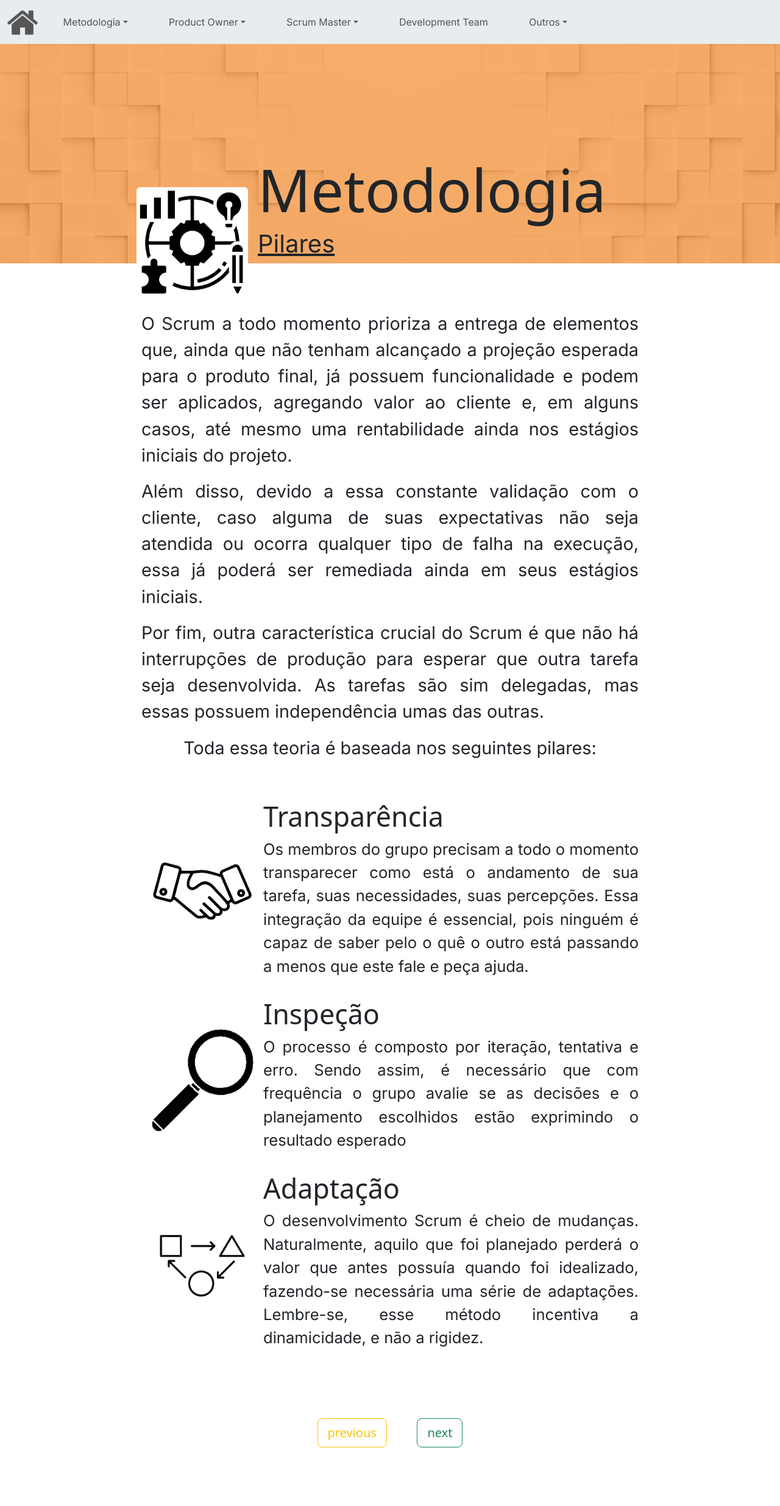
After one commit to MarkVN2/Plataforma-Scrum, a Flask app: page /metodologia/pilares in a window 1280 px wide. The commit adds this page. Shown: the whole page at 61% size. Run offline with Flask 2, Linux system fonts and the light colour scheme.

Commit message:
Added "metodologia/pilares" page

```diff
--- a/plataforma_scrum/app.py
+++ b/plataforma_scrum/app.py
@@ -11,6 +11,9 @@ def index():
 def metVis():
     return render_template('met_vis.html')
 
+@app.route("/metodologia/pilares")
+def metPil():
+    return render_template('met_pil.html')
 # Tests
 @app.route("/pag") #ONLY FOR TESTING REMOVE LATER
 def pag():
--- a/plataforma_scrum/static/css/content.css
+++ b/plataforma_scrum/static/css/content.css
@@ -1,36 +1,72 @@
 /* CSS for every content page.  */
-.met-vis-main{
+.met-vis-main,
+.met-pil-main {
   display: flex;
   flex-flow: column wrap;
   align-items: center;
   justify-content: flex-start;
 }
-.met-vis-textbox{
+
+.met-vis-textbox,
+.met-pil-textbox {
   margin-top: 8%;
   width: 85%;
   text-align: justify;
 }
-.met-vis-para{
+.met-vis-para,
+.met-pil-para {
   font-size: 1.8rem;
 }
-.met-vis-listbox{
-  width: 70%;
-  margin-top: 5%;
-  box-shadow: -0.8vmin 0px 0px rgba(248, 134, 30, 0.65);
-}
-.met-vis-list{
-  display: flex;
-  flex-flow: column;
-  gap: 6vh;
-}
-.met-vis-list-item{
-  font-size: 1.8rem;
-  font-weight: 700;
-}
-.placeholder-buttons{
+
+.placeholder-buttons {
   display: flex;
   justify-content: center;
   width: 86%;
   gap: 6%;
   margin: 10% 0 10% 0;
 }
+/* metodologia/visao */
+.met-vis-listbox {
+  width: 70%;
+  margin-top: 5%;
+  box-shadow: -0.8vmin 0px 0px rgba(248, 134, 30, 0.65);
+}
+.met-vis-list {
+  display: flex;
+  flex-flow: column;
+  gap: 6vh;
+}
+.met-vis-list-item {
+  font-size: 1.8rem;
+  font-weight: 700;
+}
+
+/* metodologia/pilares */
+.met-pil-three-sections {
+  width: 85%;
+  margin-top: 5%;
+  display: flex;
+  flex-flow: column wrap;
+  gap: 2vh;
+}
+.met-pil-section {
+  display: flex;
+  flex-flow: row nowrap;
+  justify-content: flex-start;
+  align-items: center;
+}
+.met-pil-img {
+  aspect-ratio: 1/1;
+  width: 200px;
+  flex-grow: 0;
+}
+.met-pil-sect-textbox {
+  flex-grow: 1;
+}
+.met-pil-sect-title {
+  font-size: 2.8rem;
+}
+.met-pil-sect-text {
+  font-size: 1.6rem;
+  text-align: justify;
+}
--- /dev/null
+++ b/plataforma_scrum/templates/met_pil.html
@@ -0,0 +1,88 @@
+<!-- prettier-ignore -->
+{% extends 'NHTemplate.html' %}
+{% block title %}Pilares - Metodologia | Plataforma Scrum{% endblock %}
+{% block color %}style="background-color: rgba(248, 134, 30, 0.65);"{% endblock %}
+{% block iconName %}method{% endblock%}
+{% block contentTitle %}Metodologia{% endblock %}
+{% block subtitle %}Pilares{%endblock %}
+{% block content %}
+
+<div class="h-75 w-75 met-pil-main">
+  <div class="met-pil-textbox">
+    <p class="met-pil-para">
+      O Scrum a todo momento prioriza a entrega de elementos que, ainda que não
+      tenham alcançado a projeção esperada para o produto final, já possuem
+      funcionalidade e podem ser aplicados, agregando valor ao cliente e, em
+      alguns casos, até mesmo uma rentabilidade ainda nos estágios iniciais do
+      projeto.
+    </p>
+
+    <p class="met-pil-para">
+      Além disso, devido a essa constante validação com o cliente, caso alguma
+      de suas expectativas não seja atendida ou ocorra qualquer tipo de falha na
+      execução, essa já poderá ser remediada ainda em seus estágios iniciais.
+    </p>
+
+    <p class="met-pil-para">
+      Por fim, outra característica crucial do Scrum é que não há interrupções
+      de produção para esperar que outra tarefa seja desenvolvida. As tarefas
+      são sim delegadas, mas essas possuem independência umas das outras.
+    </p>
+
+    <p class="met-pil-para" style="text-align: center">
+      Toda essa teoria é baseada nos seguintes pilares:
+    </p>
+  </div>
+
+  <div class="met-pil-three-sections">
+    <div class="met-pil-section">
+      <img src="../static/images/transparencia.png" alt="Transparência" class="met-pil-img" />
+
+      <div class="met-pil-sect-textbox">
+        <h2 class="met-pil-sect-title">Transparência</h2>
+        <p class="met-pil-sect-text">
+          Os membros do grupo precisam a todo o momento transparecer como está o
+          andamento de sua tarefa, suas necessidades, suas percepções. Essa
+          integração da equipe é essencial, pois ninguém é capaz de saber pelo o
+          quê o outro está passando a menos que este fale e peça ajuda.
+        </p>
+      </div>
+
+    </div>
+
+    <div class="met-pil-section">
+      <img src="../static/images/inspecao.png" alt="Inspeção" class="met-pil-img" />
+
+      <div class="met-pil-sect-textbox">
+        <h2 class="met-pil-sect-title">Inspeção</h2>
+        <p class="met-pil-sect-text">
+          O processo é composto por iteração, tentativa e erro. Sendo assim, é
+          necessário que com frequência o grupo avalie se as decisões e o
+          planejamento escolhidos estão exprimindo o resultado esperado
+        </p>
+      </div>
+
+    </div>
+
+    <div class="met-pil-section">
+      <img src="../static/images/adaptacao.png" alt="Adaptação" class="met-pil-img" />
+
+      <div class="met-pil-sect-textbox">
+        <h2 class="met-pil-sect-title">Adaptação</h2>
+        <p class="met-pil-sect-text">
+          O desenvolvimento Scrum é cheio de mudanças. Naturalmente, aquilo que
+          foi planejado perderá o valor que antes possuía quando foi idealizado,
+          fazendo-se necessária uma série de adaptações. Lembre-se, esse método
+          incentiva a dinamicidade, e não a rigidez.
+        </p>
+      </div>
+
+    </div>
+  </div>
+
+  <div class="placeholder-buttons">
+    <a href="/metodologia/visao" class="btn btn-lg btn-outline-warning">previous</a>
+    <a href="/metodologia/autoavaliacao" class="btn btn-lg btn-outline-success">next</a>
+  </div>
+</div>
+{% endblock %}
```
Also changed, not shown: plataforma_scrum/static/images/adaptacao.png (added), plataforma_scrum/static/images/inspecao.png (added), plataforma_scrum/static/images/transparencia.png (added).
